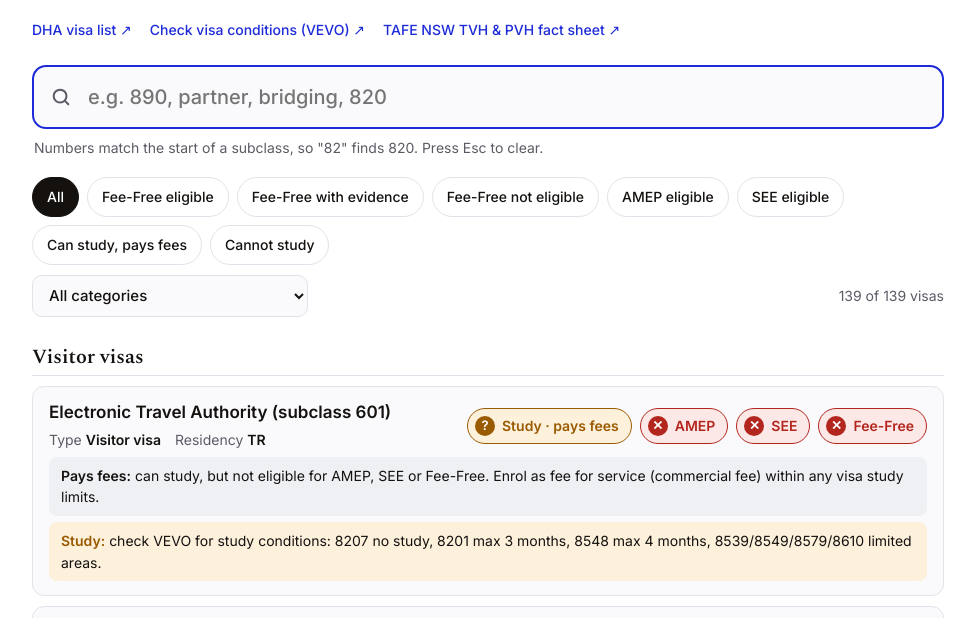
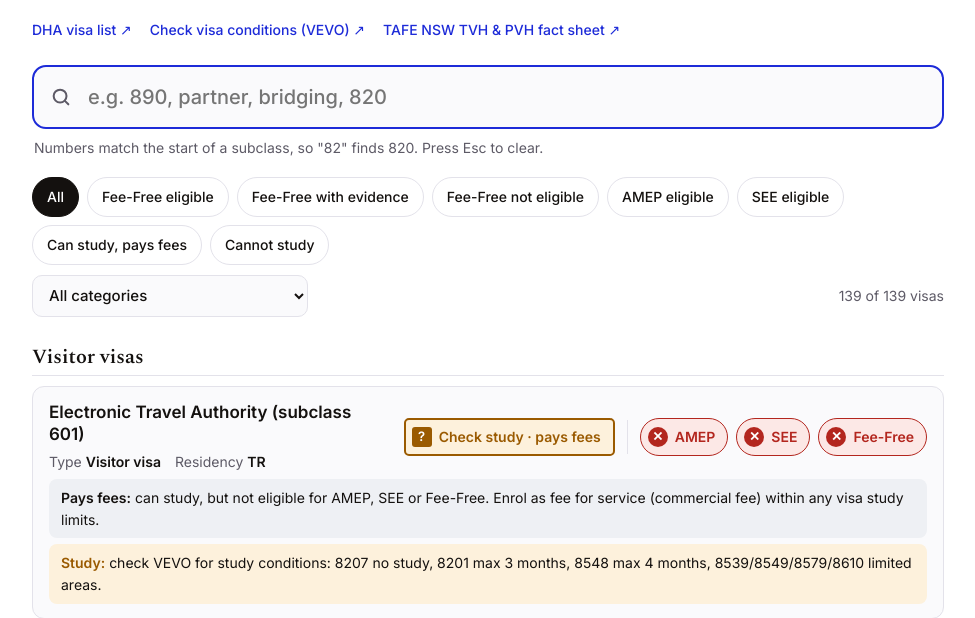
Before and after one commit to Gr8Teachers/admin, a plain HTML site: page VisaChecker/index.html in a window 1280 px wide. Shown: the part 178-796 px from the top of the page, without its empty margins (152-1127 px from the left). Drawn offline with nearby package versions, Linux system fonts and the light colour scheme.

Commit message:
Show Study as a squared tag, separate from funding pills
Study now reads 'Can study' / 'Check study' / 'Cannot study' in a
square-cornered outline tag with a divider before AMEP, SEE and Fee-Free.

Co-Authored-By: Claude Opus 5.5 <noreply@anthropic.com>
Claude-Session: https://claude.ai/code/session_01URCfyuFGkTZU8TexmrHfxA

```diff
--- a/VisaChecker/index.html
+++ b/VisaChecker/index.html
@@ -54,6 +54,9 @@ h2{font:600 20px/1.2 Spectral,Georgia,serif;margin:28px 0 10px;padding-bottom:6p
 .st{display:inline-flex;align-items:center;gap:7px;padding:6px 12px 6px 7px;border-radius:999px;font-weight:600;font-size:14px;white-space:nowrap;border:1.5px solid currentColor}
 .st i{display:grid;place-items:center;width:20px;height:20px;border-radius:50%;font-style:normal;font-size:13px;line-height:1;background:currentColor}
 .st i::before{color:var(--bg)}
+.st.tag{border-radius:5px;border-width:2px;padding-left:6px;background:transparent}
+.st.tag i{border-radius:3px}
+.sep{width:1px;align-self:stretch;margin:2px 4px;background:var(--line)}
 .st.g{color:var(--yes);background:var(--yesbg)}.st.a{color:var(--cond);background:var(--condbg)}.st.r{color:var(--no);background:var(--nobg)}
 .st.g i::before{content:'✓'}.st.a i::before{content:'?'}.st.r i::before{content:'✕'}
 .sr{position:absolute;width:1px;height:1px;overflow:hidden;clip:rect(0 0 0 0);white-space:nowrap}
@@ -66,7 +69,7 @@ mark{background:light-dark(#dfe2ff,#2a2f6b);color:inherit;border-radius:3px;padd
 .key{display:flex;flex-wrap:wrap;gap:6px 20px;font-size:13px;color:var(--mute);margin-top:36px;padding-top:14px;border-top:1px solid var(--line)}
 @keyframes in{from{opacity:0;transform:translateY(3px)}}
 @media(prefers-reduced-motion:reduce){.v{animation:none}}
-@media(max-width:860px){.v{grid-template-columns:1fr}.v .badges{grid-column:auto;grid-row:auto;justify-content:flex-start;flex-wrap:wrap;margin-top:4px}}
+@media(max-width:900px){.v{grid-template-columns:1fr}.v .badges{grid-column:auto;grid-row:auto;justify-content:flex-start;flex-wrap:wrap;margin-top:4px}}
 @media(max-width:600px){#q{font-size:17px}}
 </style>
 </head>
@@ -105,7 +108,7 @@ mark{background:light-dark(#dfe2ff,#2a2f6b);color:inherit;border-radius:3px;padd
   <div id="out"></div>
 
   <div class="key">
-    <span class="badges" style="margin:0"><span class="st g"><i></i>Eligible</span><span class="st a"><i></i>Maybe eligible</span><span class="st r"><i></i>Not eligible</span></span>
+    <span class="badges" style="margin:0"><span class="st g"><i></i>Eligible</span><span class="st a"><i></i>Maybe eligible</span><span class="st r"><i></i>Not eligible</span><span class="sep"></span><span class="st g tag"><i></i>Study status</span></span>
     <span><b>PR</b> Permanent resident</span>
     <span><b>TR</b> Temporary resident</span>
     <span><b>TR Protection</b> Temporary protection</span>
@@ -134,7 +137,7 @@ const rx=s=>s.replace(/[.*+?^${}()|[\]\\]/g,'\\$&');
 const label={y:'Fee free: Yes',c:'Yes, with evidence',n:'Fee free: No',u:'Fee free: check'};
 const feeSt={y:'g',c:'a',u:'a',n:'r'},seeSt={PR:'g',T:'g',W:'a',PALM:'a','':'r'};
 const word={g:'eligible',a:'maybe eligible',r:'not eligible'};
-const pill=(name,s,tip)=>`<span class="st ${s}" title="${esc(name+': '+word[s]+(tip?' — '+tip:''))}"><i aria-hidden="true"></i>${name}<span class="sr"> ${word[s]}</span></span>`;
+const pill=(name,s,tip,x='')=>`<span class="st ${s} ${x}" title="${esc(name+': '+word[s]+(tip?' — '+tip:''))}"><i aria-hidden="true"></i>${name}${x?'':`<span class="sr"> ${word[s]}</span>`}</span>`;
 const seeLabel={PR:'SEE: Yes (PR)',T:'SEE: Yes (temp visa)',W:'SEE: check work rights',PALM:'SEE: PALM stream only','':'SEE: No'};
 const seeCls={PR:'on',T:'on',W:'part',PALM:'part','':'off'};
 const amepLabel={PR:'AMEP: Yes (PR)',T:'AMEP: Yes (temp visa)','':'AMEP: No'};
@@ -150,7 +153,7 @@ function card(v,terms){
   return `<article class="v">
     <h3>${hl(v.name,terms)}</h3>
     <div class="meta"><span>Type <b>${hl(v.type,terms)}</b></span><span>Residency <b>${esc(v.status)}</b></span></div>
-    <div class="badges">${pill(v.pay?'Study · pays fees':'Study',v.study,{g:v.pay?'can enrol, fee for service':'no usual study restriction',a:'check visa study conditions',r:'cannot enrol as a domestic student'}[v.study])}${pill('AMEP',v.amep?'g':'r',amepLabel[v.amep].replace(/^AMEP: /,''))}${pill('SEE',seeSt[v.see],seeLabel[v.see].replace(/^SEE: /,''))}${pill('Fee-Free',feeSt[v.k],label[v.k])}</div>
+    <div class="badges">${pill({g:v.pay?'Can study · pays fees':'Can study',a:v.pay?'Check study · pays fees':'Check study',r:'Cannot study'}[v.study],v.study,{g:v.pay?'can enrol, fee for service':'no usual study restriction',a:'check visa study conditions',r:'cannot enrol as a domestic student'}[v.study],'tag')}<span class="sep" aria-hidden="true"></span>${pill('AMEP',v.amep?'g':'r',amepLabel[v.amep].replace(/^AMEP: /,''))}${pill('SEE',seeSt[v.see],seeLabel[v.see].replace(/^SEE: /,''))}${pill('Fee-Free',feeSt[v.k],label[v.k])}</div>
     ${v.k==='c'?`<div class="cond"><strong>Fee-Free condition:</strong> ${esc(v.elig.replace(/^Yes\s*/,'').replace(/^upon/,'Upon'))}.</div>`:''}
     ${v.study==='r'?`<div class="cond no"><strong>Cannot study:</strong> student visa holders can't enrol as domestic students. Refer to TAFE NSW International (CRICOS courses and some short courses only).</div>`:''}
     ${v.pay?`<div class="cond fee"><strong>Pays fees:</strong> can study, but not eligible for AMEP, SEE or Fee-Free. Enrol as fee for service (commercial fee)${v.study==='a'?' within any visa study limits':''}.</div>`:''}
```
